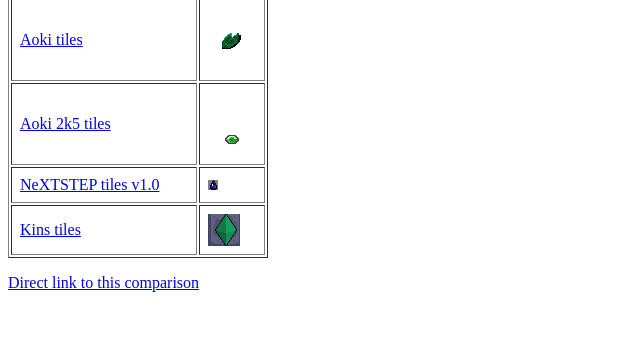
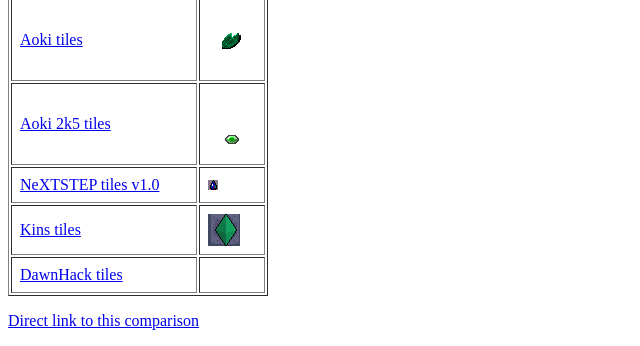
Before and after one commit to paxed/nhsshot, a PHP site: page /tilecmp.php in a window 1280 px wide. Shown: the part 863-1209 px from the top of the page, without its empty margins (0-640 px from the left). Before the commit the page ends 1155 px from the top, so only its background shows below. Run offline with PHP 8.4, Linux system fonts and the light colour scheme; data that the repository does not hold is empty; grey boxes are pictures that could not be loaded.

Commit message:
Add DawnHack

```diff
--- a/common.php
+++ b/common.php
@@ -167,6 +167,13 @@
 				   'data'=>'tileset/kins32-nh343.png',
 				   'datawid'=>40,
 				   'width'=>32, 'height'=>32),
+		  'dawn'=>array('name'=>'DawnHack tiles',
+				     'comment'=>'DawnBringer tiles by DragonDePlatino',
+				     'istile'=>1,
+				     'showmap'=>1,
+				     'data'=>'tileset/dawnhack.png',
+				     'datawid'=>40, # tiles per line in datafile
+				     'width'=>16, 'height'=>16),
 );
 
 
```
